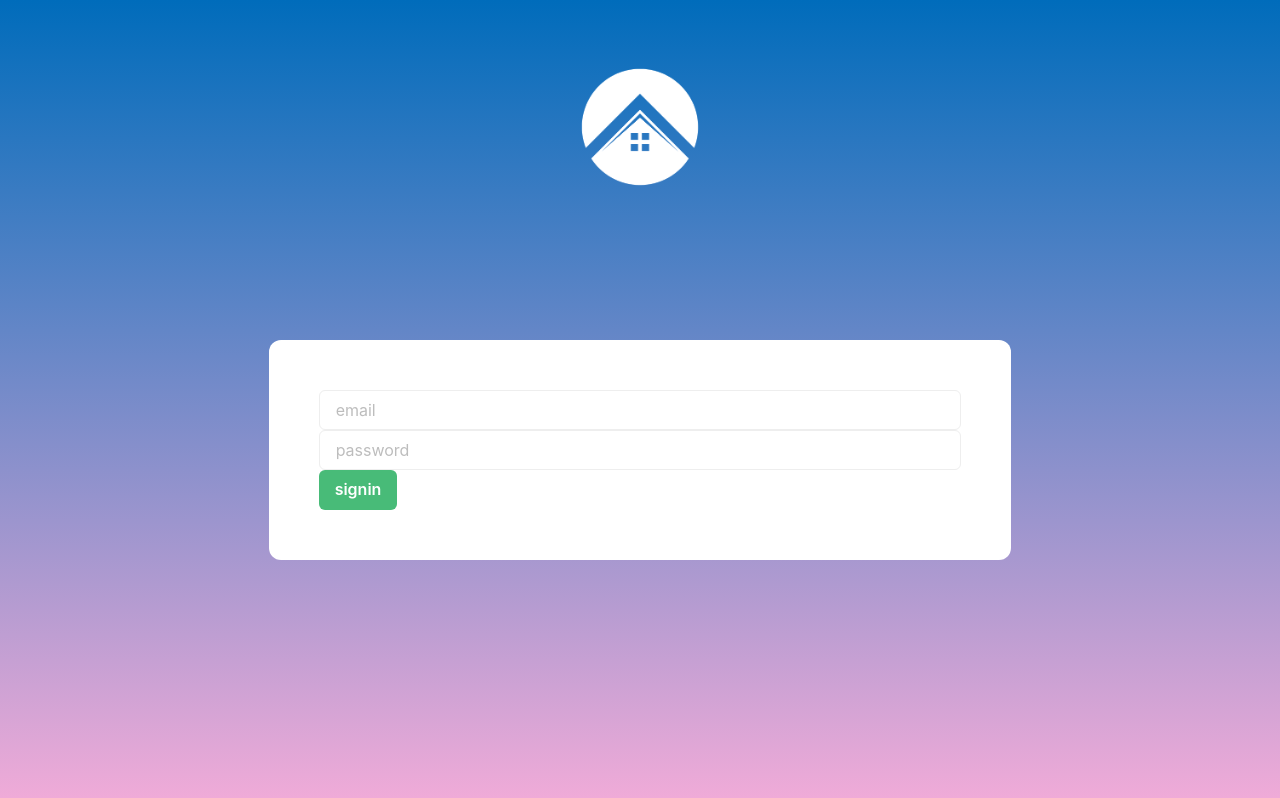
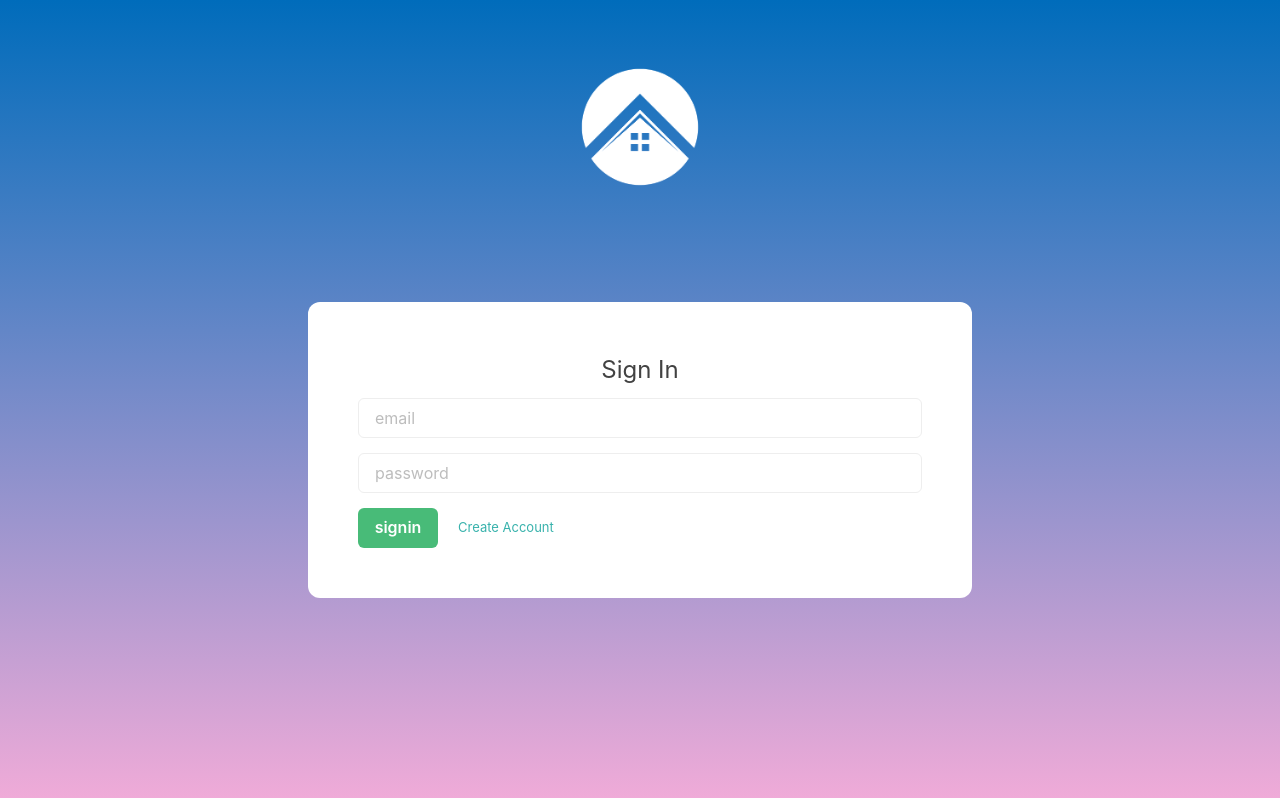
Before and after one commit to Erick-Bravo/partshouse2.0, a Next.js app: page /signin in a window 1280 px wide. Built offline with nearby package versions, Linux system fonts and the light colour scheme.

Commit message:
signin/signup updated with routing links and styling

```diff
--- a/components/authForm.tsx
+++ b/components/authForm.tsx
@@ -1,4 +1,5 @@
-import { Box, Flex, Input, Button } from "@chakra-ui/react";
+import { Box, Flex, Input, Button, Text, Center } from "@chakra-ui/react";
+import Link from "next/link";
 import { useRouter } from "next/router";
 import { FC, useState } from "react";
 import { useSWRConfig } from "swr"; //handles caching and optimistic update
@@ -28,20 +29,27 @@ const AuthForm: FC<{ mode: "signin" | "signup" }> = ({ mode }) => {
         </Box>
       </Flex>
       <Flex justify="center" align="center" height="calc(100vh - 100px)">
-        <Box padding="50px" bg="white" borderRadius="12px">
+        <Box padding="50px" bg="white" borderRadius="12px" margin="5px">
+          <Text align="center" fontSize="2xl">
+            {mode === "signin" ? "Sign In" : "Create Account"}
+          </Text>
           <form onSubmit={handleSubmit}>
             <Input
               placeholder="email"
               type="email"
               onChange={(e) => setEmail(e.target.value)}
+              marginTop="10px"
             />
             <Input
               placeholder="password"
               type="password"
               onChange={(e) => setPassword(e.target.value)}
+              marginTop="15px"
             />
+            <Flex>
               <Button
                 type="submit"
+                width="80px"
                 bg="green.400"
                 isLoading={isLoading}
                 sx={{
@@ -50,9 +58,17 @@ const AuthForm: FC<{ mode: "signin" | "signup" }> = ({ mode }) => {
                     bg: "green.300",
                   },
                 }}
+                marginTop="15px"
+                marginRight="20px"
               >
                 {mode}
               </Button>
+              <Center color="teal.400" paddingTop="20px" fontSize="small" h="50">
+                <Link href={mode === "signin" ? "/signup" : "/signin"}>
+                  {mode === "signin" ? "Create Account" : "Sign In"}
+                </Link>
+              </Center>
+            </Flex>
           </form>
         </Box>
       </Flex>
```
Lines whose indentation alone changed are shown as unchanged.
